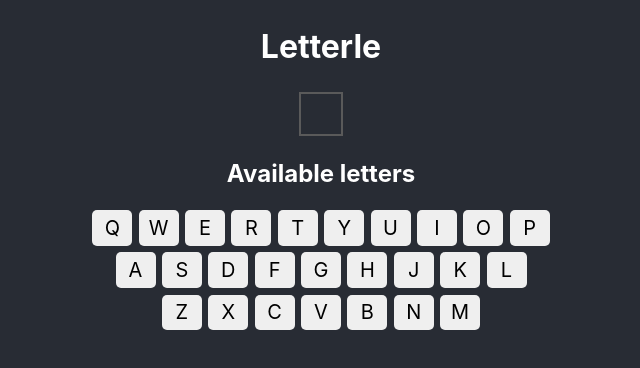
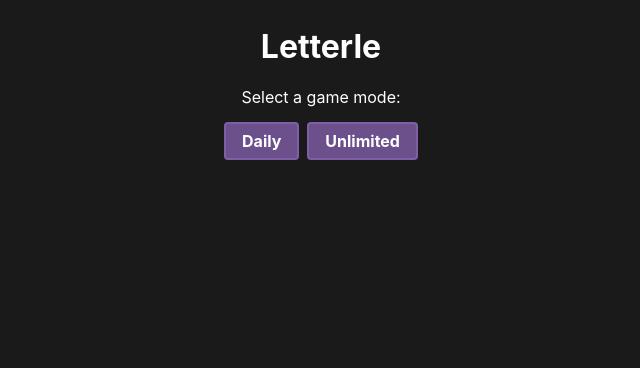
Before and after one commit to DigitalSquid/letterle, a React (Create React App) app: page / in a window 1280 px wide. Shown: the top 368 px of the page, without its empty margins (319-959 px from the left). Built offline with nearby package versions, Linux system fonts and the light colour scheme.

Commit message:
Basic mode selection

```diff
--- a/src/App.css
+++ b/src/App.css
@@ -3,8 +3,11 @@
 
 :root {
   --color-primary: #fff;
-  --color-secondary: #282c34;
+  --color-secondary: rgb(26, 26, 26);
   --color-tertiary: #5a5a5a;
+  --color-correct: rgb(106, 170, 100);
+  --color-incorrect: rgb(120, 124, 126);
+  --color-theme: 187, 134, 252;
 }
 
 body {
@@ -24,18 +27,18 @@ body {
 }
 
 .incorrect {
-  background-color: rgb(120, 124, 126);
+  background-color: var(--color-incorrect);
   color: white;
   cursor: initial;
 }
 
 .correct {
-  background-color: rgb(106, 170, 100);
+  background-color: var(--color-correct);
   color: white;
 }
 
 .correct-text {
-  color: rgb(106, 170, 100);
+  color: var(--color-correct);
 }
 
 @media (min-width: 429px) {
@@ -43,3 +46,29 @@ body {
     padding: 0.5rem;
   }
 }
+
+h2 {
+  text-transform: capitalize;
+}
+
+button.choice {
+  font-family: -apple-system, BlinkMacSystemFont, 'Open Sans', sans-serif;
+  font-size: 1rem;
+  font-weight: bold;
+  text-transform: capitalize;
+  margin: 0 0.25rem;
+  padding: 0.5rem 1rem;
+  background-color: rgba(var(--color-theme), 0.5);
+  color: var(--color-primary);
+  outline: 0;
+  border: 0;
+  border: 2px solid rgba(var(--color-theme), 0.25);
+  border-radius: 4px;
+  cursor: pointer;
+  transition: 0.2s all;
+}
+
+button.choice:hover,
+button.choice:active {
+  background-color: rgba(var(--color-theme), 0.75);
+}
--- a/src/App.js
+++ b/src/App.js
@@ -1,17 +1,27 @@
 import { useState, useRef, useEffect } from 'react';
 
+import { GameMode } from './components/gameMode/gameMode';
 import { Board } from './components/board/board';
 import { Letters } from './components/letters/letters';
 
+import dailyLetters from './data/dailyLetters.js';
 import './App.css';
 
 function App() {
+  const date = new Date();
+  const dayNumber =
+    (Date.UTC(date.getFullYear(), date.getMonth(), date.getDate()) -
+      Date.UTC(date.getFullYear(), 0, 0)) /
+    24 /
+    60 /
+    60 /
+    1000;
+
   const letters = Array.from('qwertyuiopasdfghjklzxcvbnm');
-  const [answer] = useState(
-    letters[Math.floor(Math.random() * letters.length)]
-  );
-  const [incorrectLetters, setIncorrectLetters] = useState([]);
-  const [correctLetter, setCorrectLetter] = useState('');
+  const [dailyAnswer] = useState(dailyLetters[dayNumber]);
+  const [currentGameAnswer, setCurrentGameAnswer] = useState('');
+  const [selectedGameMode, setSelectedGameMode] = useState('');
+  const [hasWon, setHasWonState] = useState(false);
   const [guesses, setGuesses] = useState([]);
 
   const boardEndRef = useRef(null);
@@ -26,11 +36,7 @@ function App() {
 
   useEffect(() => {
     const keyPress = ({ key }) => {
-      if (
-        letters.includes(key) &&
-        !incorrectLetters.includes(key) &&
-        correctLetter.length === 0
-      ) {
+      if (letters.includes(key) && !guesses.includes(key) && !hasWon) {
         addGuess(key);
       }
     };
@@ -45,7 +51,7 @@ function App() {
     const button = e.currentTarget;
     const selectedLetter = button.value;
 
-    if (correctLetter.length === 0) {
+    if (!hasWon) {
       if (!button.classList.contains('incorrect')) {
         addGuess(selectedLetter);
       }
@@ -55,14 +61,27 @@ function App() {
   function addGuess(selectedLetter) {
     setGuesses((guesses) => [...guesses, selectedLetter]);
 
-    if (selectedLetter === answer) {
-      setCorrectLetter(selectedLetter);
-    } else {
-      setIncorrectLetters((incorrectLetters) => [
-        ...incorrectLetters,
-        selectedLetter,
-      ]);
+    if (selectedLetter === currentGameAnswer) {
+      setHasWonState(true);
     }
+  }
+
+  function selectGameMode(mode) {
+    setSelectedGameMode(mode);
+    setCurrentGameAnswer(mode === 'daily' ? dailyAnswer : generateRandomAnswer);
+  }
+
+  function generateRandomAnswer() {
+    return letters[Math.floor(Math.random() * letters.length)];
+  }
+
+  function resetGame(resetGameMode) {
+    if (resetGameMode) {
+      setSelectedGameMode('');
+    }
+    setCurrentGameAnswer(generateRandomAnswer);
+    setGuesses([]);
+    setHasWonState(false);
   }
 
   return (
@@ -71,17 +90,29 @@ function App() {
         <h1>Letterle</h1>
       </header>
       <main>
+        <GameMode
+          selectedGameMode={selectedGameMode}
+          selectGameMode={selectGameMode}
+        />
+        {selectedGameMode !== '' && (
+          <>
             <Board
+              boardEndRef={boardEndRef}
+              currentGameAnswer={currentGameAnswer}
               guesses={guesses}
-          correctLetter={correctLetter}
-          boardEndRef={boardEndRef}
+              hasWon={hasWon}
+              resetGame={resetGame}
+              selectedGameMode={selectedGameMode}
             />
             <Letters
-          correctLetter={correctLetter}
-          incorrectLetters={incorrectLetters}
+              currentGameAnswer={currentGameAnswer}
+              hasWon={hasWon}
+              guesses={guesses}
               letters={letters}
               selectLetter={selectLetter}
             />
+          </>
+        )}
       </main>
     </div>
   );
--- a/src/components/board/board.jsx
+++ b/src/components/board/board.jsx
@@ -3,22 +3,19 @@ import './board.scss';
 export const Board = (props) => {
   return (
     <div className='board'>
-      {props.guesses.length === 0 ? (
-        <div className='guess'>&nbsp;</div>
-      ) : (
-        props.guesses.map((guess, index) => {
+      {props.guesses.map((guess, index) => {
         const guessState =
-            guess === props.correctLetter ? 'correct' : 'incorrect';
+          guess === props.currentGameAnswer ? 'correct' : 'incorrect';
         return (
           <div className={`guess ${guessState}`} key={index}>
             {guess}
           </div>
         );
-        })
-      )}
+      })}
+      {!props.hasWon && <div className='guess'>&nbsp;</div>}
 
       <div ref={props.boardEndRef}>
-        {props.correctLetter.length === 1 && (
+        {props.hasWon && (
           <div>
             <h2>Congratulations!</h2>
             <p>
@@ -27,6 +24,14 @@ export const Board = (props) => {
               guess
               {props.guesses.length > 1 ? 'es' : ''}.
             </p>
+            <button className='choice' onClick={() => props.resetGame(true)}>
+              Mode Select
+            </button>
+            {props.selectedGameMode === 'unlimited' && (
+              <button className='choice' onClick={() => props.resetGame()}>
+                Play Again
+              </button>
+            )}
           </div>
         )}
       </div>
--- /dev/null
+++ b/src/components/gameMode/gameMode.jsx
@@ -0,0 +1,24 @@
+import gameModes from '../../data/gameModes';
+
+export const GameMode = (props) => {
+  return (
+    <div className='game-mode'>
+      {props.selectedGameMode === '' ? (
+        <>
+          <p>Select a game mode:</p>
+          {gameModes.map((mode, index) => (
+            <button
+              className='choice'
+              key={index}
+              onClick={() => props.selectGameMode(mode)}
+            >
+              {mode}
+            </button>
+          ))}
+        </>
+      ) : (
+        <h2>{props.selectedGameMode} mode</h2>
+      )}
+    </div>
+  );
+};
--- a/src/components/letters/letters.jsx
+++ b/src/components/letters/letters.jsx
@@ -5,11 +5,12 @@ export const Letters = (props) => {
   let rowCount = 10;
 
   props.letters.forEach((letter, index) => {
-    let letterState = props.correctLetter.includes(letter)
-      ? 'correct'
-      : props.incorrectLetters.includes(letter)
-      ? 'incorrect'
-      : '';
+    let letterState =
+      props.currentGameAnswer === letter && props.hasWon
+        ? 'correct'
+        : props.guesses.includes(letter)
+        ? 'incorrect'
+        : '';
 
     rowCount = index === 19 ? 9 : rowCount;
     let rowIndex = Math.floor(index / rowCount);
--- /dev/null
+++ b/src/data/dailyLetters.js
@@ -0,0 +1,371 @@
+// Rudementary way of creating Daily challenges
+// TODO: Host this data somwewhere else and replace with an API call
+const dailyLetters = [
+  'p',
+  'r',
+  'q',
+  'r',
+  'p',
+  's',
+  'o',
+  'x',
+  'g',
+  'b',
+  'm',
+  'x',
+  'p',
+  'm',
+  'z',
+  'r',
+  'a',
+  'f',
+  'n',
+  'x',
+  'q',
+  'w',
+  'n',
+  'x',
+  'o',
+  'b',
+  'y',
+  'v',
+  'o',
+  'i',
+  'p',
+  't',
+  'j',
+  'w',
+  'o',
+  'y',
+  't',
+  'k',
+  'q',
+  'k',
+  'i',
+  's',
+  'v',
+  'a',
+  'h',
+  'z',
+  'q',
+  't',
+  'c',
+  'y',
+  'o',
+  'v',
+  'b',
+  'h',
+  'w',
+  'n',
+  'a',
+  'e',
+  'x',
+  'c',
+  'b',
+  'q',
+  'k',
+  'w',
+  'z',
+  'w',
+  'c',
+  'p',
+  'g',
+  'c',
+  'b',
+  'i',
+  'e',
+  'r',
+  'x',
+  'e',
+  'f',
+  'c',
+  'p',
+  'r',
+  'y',
+  'n',
+  'g',
+  'b',
+  'r',
+  's',
+  'j',
+  'i',
+  'i',
+  'a',
+  's',
+  'd',
+  'a',
+  'd',
+  'n',
+  'a',
+  'n',
+  'm',
+  'w',
+  'z',
+  'h',
+  'k',
+  'd',
+  'n',
+  'a',
+  'i',
+  'p',
+  'z',
+  'h',
+  'd',
+  'm',
+  'o',
+  'b',
+  'a',
+  'y',
+  'x',
+  'j',
+  'c',
+  't',
+  'z',
+  'n',
+  'r',
+  'n',
+  'q',
+  'u',
+  'y',
+  'n',
+  'x',
+  'f',
+  'z',
+  'n',
+  'v',
+  'd',
+  'z',
+  'i',
+  'd',
+  'p',
+  'y',
+  'y',
+  'g',
+  'a',
+  'l',
+  'y',
+  'l',
+  's',
+  'd',
+  'u',
+  'f',
+  'f',
+  'l',
+  'c',
+  'c',
+  'o',
+  'z',
+  'x',
+  'g',
+  'x',
+  'm',
+  'm',
+  'f',
+  'c',
+  's',
+  'p',
+  'g',
+  'd',
+  'k',
+  'c',
+  'v',
+  'v',
+  'c',
+  'n',
+  'w',
+  'c',
+  'x',
+  'w',
+  'd',
+  'e',
+  'x',
+  't',
+  'w',
+  'i',
+  'l',
+  'g',
+  'v',
+  'u',
+  'z',
+  'm',
+  'l',
+  'e',
+  'c',
+  'o',
+  'n',
+  'r',
+  'n',
+  'f',
+  'a',
+  'c',
+  'c',
+  'p',
+  'b',
+  't',
+  'k',
+  'n',
+  'w',
+  'd',
+  'l',
+  'w',
+  'q',
+  'g',
+  'h',
+  'r',
+  'n',
+  'k',
+  'h',
+  'h',
+  'g',
+  'h',
+  'k',
+  'y',
+  'o',
+  'p',
+  'w',
+  'v',
+  'g',
+  'u',
+  'y',
+  'j',
+  't',
+  'x',
+  'j',
+  'd',
+  'r',
+  'e',
+  'q',
+  'e',
+  'u',
+  'a',
+  'm',
+  'f',
+  'c',
+  'k',
+  'w',
+  'c',
+  'n',
+  'e',
+  'r',
+  'v',
+  'a',
+  'n',
+  'g',
+  'd',
+  'u',
+  'j',
+  'e',
+  'j',
+  'm',
+  'c',
+  't',
+  'f',
+  'a',
+  'y',
+  'd',
+  'e',
+  'p',
+  'y',
+  'l',
+  'q',
+  't',
+  'v',
+  'j',
+  'u',
+  'r',
+  'j',
+  'g',
+  'a',
+  'y',
+  'e',
+  'p',
+  'y',
+  'f',
+  'n',
+  'e',
+  'l',
+  'f',
+  'h',
+  'v',
+  'c',
+  'i',
+  'e',
+  'z',
+  'x',
+  'm',
+  's',
+  'z',
+  'y',
+  'd',
+  'j',
+  'k',
+  'b',
+  'r',
+  'a',
+  'e',
+  'k',
+  's',
+  'u',
+  'y',
+  'r',
+  'r',
+  'e',
+  't',
+  'c',
+  'f',
+  'o',
+  'z',
+  'j',
+  'i',
+  'o',
+  't',
+  'o',
+  'n',
+  'o',
+  'e',
+  'l',
+  'g',
+  'l',
+  's',
+  'z',
+  'z',
+  'k',
+  'l',
+  'f',
+  'a',
+  'd',
+  'p',
+  'q',
+  'z',
+  'f',
+  'k',
+  'u',
+  'v',
+  'w',
+  'h',
+  'c',
+  'm',
+  'x',
+  'w',
+  's',
+  'd',
+  'p',
+  'k',
+  'l',
+  'u',
+  'o',
+  'h',
+  'm',
+  'a',
+  'z',
+  'r',
+  'd',
+  'b',
+  'z',
+  'c',
+  'b',
+  'o',
+  'v',
+];
+
+export default dailyLetters;
--- /dev/null
+++ b/src/data/gameModes.js
@@ -0,0 +1,2 @@
+const gameModes = ['daily', 'unlimited'];
+export default gameModes;
```
Lines whose indentation alone changed are shown as unchanged.
